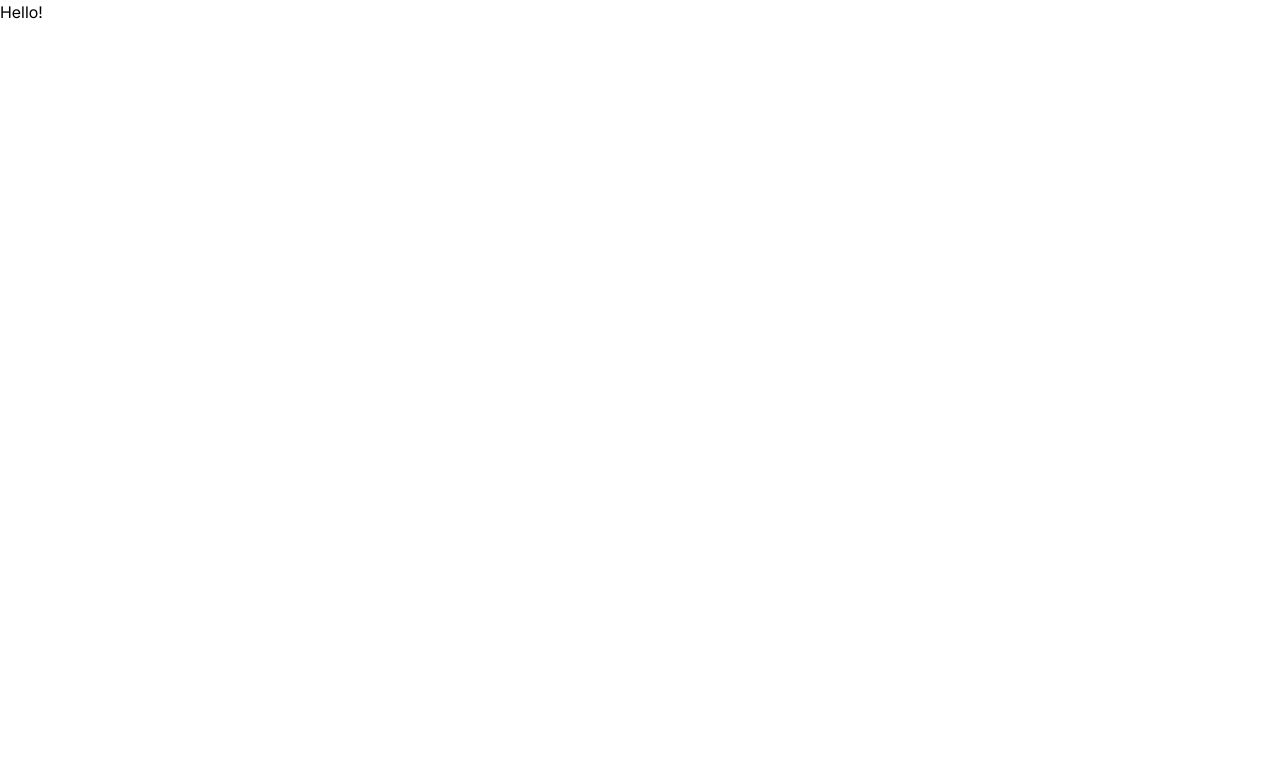
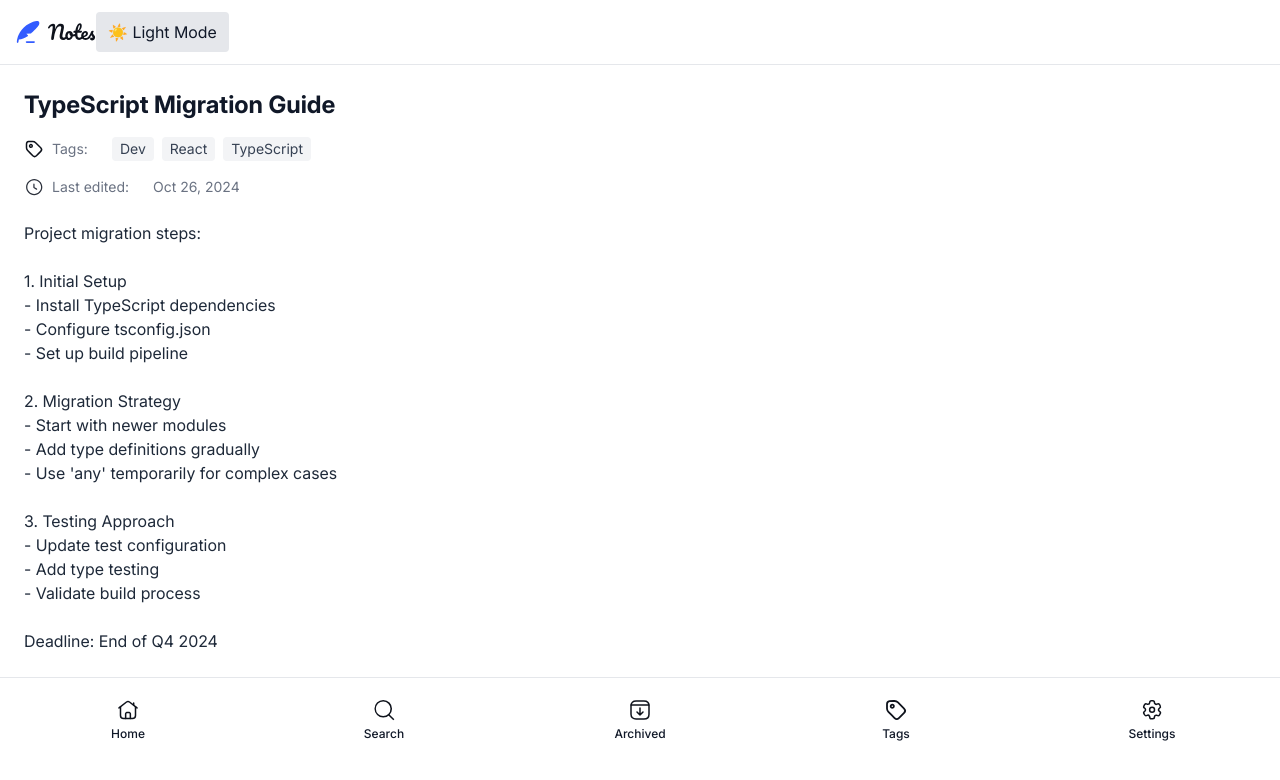
Before and after one commit to tonpia/note-taking-web-app, a Next.js app: page /notes/01d5cabc-e0c5-42da-853d-7f167b16db36 in a window 1280 px wide. Shown: the top 780 px of the page. Built offline with nearby package versions, Linux system fonts and the light colour scheme.

Commit message:
Add Notes Fetch For Each Page

```diff
--- a/package.json
+++ b/package.json
@@ -14,6 +14,7 @@
     "next-themes": "^0.4.6",
     "react": "19.1.0",
     "react-dom": "19.1.0",
+    "uuid": "^13.0.0",
     "zustand": "^5.0.8"
   },
   "devDependencies": {
--- a/src/app/(dashboard)/notes/[id]/page.tsx
+++ b/src/app/(dashboard)/notes/[id]/page.tsx
@@ -1,5 +1,92 @@
-export default function Page() {
+"use client";
+
+import { useEffect, useState } from "react";
+import { useParams } from "next/navigation";
+import { useNotes } from "@/features/notes/store/useNotes";
+import type Note from "@/features/notes/types/Note";
+import Image from "next/image";
+
+export default function NotePage() {
+  const params = useParams();
+  const id = params?.id as string; // from /notes/[id]
+  const { notes, fetchNotes } = useNotes();
+  const [note, setNote] = useState<Note | null>(null);
+
+  useEffect(() => {
+    // try to find note locally first
+    const existing = notes.find((n) => n.id === id);
+    if (existing) {
+      setNote(existing);
+      return;
+    }
+
+    // If not in store, fetch all notes (for demo simplicity)
+    const load = async () => {
+      await fetchNotes();
+    };
+    load();
+  }, [id, notes, fetchNotes]);
+
+  // Update local state when store updates (after fetch finishes)
+  useEffect(() => {
+    const newNote = notes.find((n) => n.id === id);
+    if (newNote) setNote(newNote);
+  }, [notes, id]);
+
+  // Loading or not found UI
+  if (!note) {
+    return <p className="text-gray-500 text-center mt-10">Loading note...</p>;
+  }
+
   return (
-    <h1>Hello!</h1>
+    <article className="p-6">
+      <h1 className="text-2xl font-bold mb-4">{note.title}</h1>
+
+      {/* Tags Section */}
+      <div className="flex items-center gap-2 mb-4 flex-wrap">
+        <Image
+          src="/assets/images/icon-tag.svg"
+          alt="Tag icon"
+          width={20}
+          height={20}
+        />
+        <p className="text-sm text-gray-500">Tags:</p>
+        <div className="flex flex-wrap gap-2 pl-4">
+          {note.tags.map((tag) => (
+            <span
+              key={tag}
+              className="text-sm text-gray-700 dark:text-gray-300 bg-gray-100 dark:bg-gray-800 px-2 py-0.5 rounded"
+            >
+              {tag}
+            </span>
+          ))}
+        </div>
+      </div>
+
+      {/* Last Edited Section */}
+      <div className="flex items-center gap-2 mb-6">
+        <Image
+          src="/assets/images/icon-clock.svg"
+          alt="Clock icon"
+          width={20}
+          height={20}
+        />
+        <p className="text-sm text-gray-500">
+          <span className="mr-2">Last edited:</span>
+          <span className="pl-4">
+            {new Date(note.lastEdited).toLocaleDateString(undefined, {
+              year: "numeric",
+              month: "short",
+              day: "numeric",
+            })}
+          </span>
+        </p>
+      </div>
+
+      {/* Content */}
+      <p className="whitespace-pre-wrap text-gray-800 dark:text-gray-200">
+        {note.content}
+      </p>
+    </article>
   );
 }
--- /dev/null
+++ b/src/app/(dashboard)/notes/layout.tsx
@@ -0,0 +1,17 @@
+import BottomNav from "@/features/notes/components/BottomNav";
+import TopBanner from "@/features/notes/components/TopBanner";
+import { ThemeProvider } from "next-themes";
+
+export default function RootLayout({
+  children,
+}: {
+  children: React.ReactNode;
+}) {
+  return (
+    <div className="flex flex-col min-h-screen bg-white dark:bg-gray-900 text-gray-900 dark:text-gray-100">
+      <TopBanner />
+      {children}
+      <BottomNav />
+    </div>
+  );
+}
--- a/src/app/(dashboard)/notes/page.tsx
+++ b/src/app/(dashboard)/notes/page.tsx
@@ -2,10 +2,7 @@
 
 import { useEffect } from "react";
 import { useNotes } from "@/features/notes/store/useNotes";
-import type Note from "@/features/notes/types/Note";
-import NavButton from "@/features/notes/components/NavButton";
-import TopBanner from "@/features/notes/components/TopBanner";
-import BottomNav from "@/features/notes/components/BottomNav";
+import NotesList from "@/features/notes/components/NotesList";
 
 export default function NotesPage() {
   const { notes, fetchNotes } = useNotes();
@@ -17,11 +14,7 @@ export default function NotesPage() {
   }, [notes.length, fetchNotes]);
 
   return (
-    <div className="flex flex-col min-h-screen bg-white dark:bg-gray-900 text-gray-900 dark:text-gray-100">
-      {/* ────────────────────────────── */}
-      {/* Banner (Sticky Top) */}
-      {/* ────────────────────────────── */}
-      <TopBanner></TopBanner>
+    <>
       {/* ────────────────────────────── */}
       {/* Notes Content */}
       {/* ────────────────────────────── */}
@@ -29,45 +22,16 @@ export default function NotesPage() {
         <h1 className="text-2xl font-semibold mb-4">All Notes</h1>
 
         {notes.length === 0 ? (
-          <p className="text-gray-500 text-center mt-10">No notes yet.</p>
+          <div className="rounded-md bg-neutral-100 ">
+            <p className="text-gray-500 text-center mt-10">
+              You don't have any notes yet. Start a new note to capture your
+              thoughts and ideas.
+            </p>
+          </div>
         ) : (
-          <ul className="space-y-4 divide-y divide-gray-200 dark:divide-gray-700">
-            {notes.map((note: Note, index: number) => (
-              <li
-                key={index}
-                className="p-4 hover:bg-gray-50 dark:hover:bg-gray-800 transition-colors cursor-pointer"
-                tabIndex={0}
-                role="button"
-                aria-label={`Open note: ${note.title}`}
-              >
-                <h2 className="text-lg font-medium mb-1">{note.title}</h2>
-                <div className="flex flex-wrap gap-2 mb-2">
-                  {note.tags.map((tag, tagIndex) => (
-                    <span
-                      key={tagIndex}
-                      className="text-xs bg-gray-200 dark:bg-gray-700 text-gray-800 dark:text-gray-200 px-2 py-1 rounded"
-                    >
-                      {tag}
-                    </span>
-                  ))}
-                </div>
-                <p className="text-sm text-gray-500">
-                  {new Date(note.lastEdited).toLocaleDateString(undefined, {
-                    year: "numeric",
-                    month: "short",
-                    day: "numeric",
-                  })}
-                </p>
-              </li>
-            ))}
-          </ul>
+          <NotesList notes={notes} />
         )}
       </main>
-
-      {/* ────────────────────────────── */}
-      {/* Bottom Navigation Bar (Sticky Bottom) */}
-      {/* ────────────────────────────── */}
-      <BottomNav></BottomNav>
-    </div>
+    </>
   );
 }
--- a/src/features/notes/components/BottomNav.tsx
+++ b/src/features/notes/components/BottomNav.tsx
@@ -21,8 +21,8 @@ export default function BottomNav() {
         />
         <NavButton
           src="/assets/images/icon-archive.svg"
-          alt="New Note"
-          label="New Note"
+          alt="Archived"
+          label="Archived"
           href="/notes/archived"
         />
         <NavButton
--- /dev/null
+++ b/src/features/notes/components/NotesList.tsx
@@ -0,0 +1,46 @@
+// features/notes/components/NotesList.tsx
+
+import Link from "next/link";
+import type Note from "@/features/notes/types/Note";
+
+type NotesListProps = {
+  notes: Note[];
+};
+
+export default function NotesList({ notes }: NotesListProps) {
+  return (
+    <ul className="space-y-4 divide-y divide-gray-200 dark:divide-gray-700">
+      {notes.map((note) => (
+        <li key={note.id}>
+          <Link
+            href={`/notes/${note.id}`}
+            className="block p-4 hover:bg-gray-50 dark:hover:bg-gray-800
+                       transition-colors cursor-pointer focus:outline-none
+                       focus:ring-2 focus:ring-blue-500 rounded"
+            aria-label={`Open note: ${note.title}`}
+          >
+            <h2 className="text-lg font-medium mb-1">{note.title}</h2>
+            <div className="flex flex-wrap gap-2 mb-2">
+              {note.tags.map((tag, tagIndex) => (
+                <span
+                  key={tagIndex}
+                  className="text-xs bg-gray-200 dark:bg-gray-700
+                           text-gray-800 dark:text-gray-200 px-2 py-1 rounded"
+                >
+                  {tag}
+                </span>
+              ))}
+            </div>
+            <p className="text-sm text-gray-500">
+              {new Date(note.lastEdited).toLocaleDateString(undefined, {
+                day: "numeric",
+                month: "short",
+                year: "numeric",
+              })}
+            </p>
+          </Link>
+        </li>
+      ))}
+    </ul>
+  );
+}
--- a/src/features/notes/components/TopBanner.tsx
+++ b/src/features/notes/components/TopBanner.tsx
@@ -1,3 +1,4 @@
+import { ThemeToggle } from "@/components/ThemeToggle";
 import Image from "next/image";
 
 export default function TopBanner() {
@@ -19,6 +20,7 @@ export default function TopBanner() {
         className="hidden dark:block"
         priority
       />
+      <ThemeToggle/>
     </header>
   );
 }
--- a/src/features/notes/store/useNotes.ts
+++ b/src/features/notes/store/useNotes.ts
@@ -1,5 +1,6 @@
 // store/useNotes.ts
 import { create } from "zustand";
+import { v4 as uuidv4 } from "uuid";
 import type Note from "@/features/notes/types/Note";
 
 interface NoteState {
@@ -12,6 +13,12 @@ export const useNotes = create<NoteState>((set) => ({
   fetchNotes: async () => {
     const res = await fetch("/api/notes");
     const data = await res.json();
-    set({ notes: data.notes });
+
+    const notesWithId = data.notes.map((note: any) => ({
+      id: note.id ?? uuidv4(),
+      ...note,
+    }));
+
+    set({ notes: notesWithId });
   },
 }));
--- a/src/features/notes/types/Note.ts
+++ b/src/features/notes/types/Note.ts
@@ -1,4 +1,5 @@
 export default interface Note {
+  id: string;
   title: string;
   tags: string[];
   content: string;
```
Also changed, not shown: 1 other file (tests, documents, lock files or other folders).
